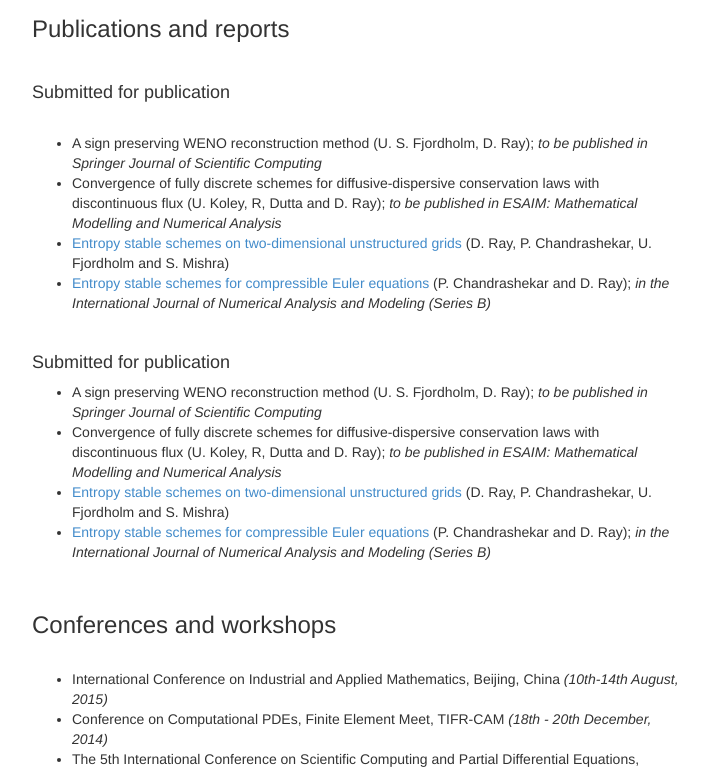
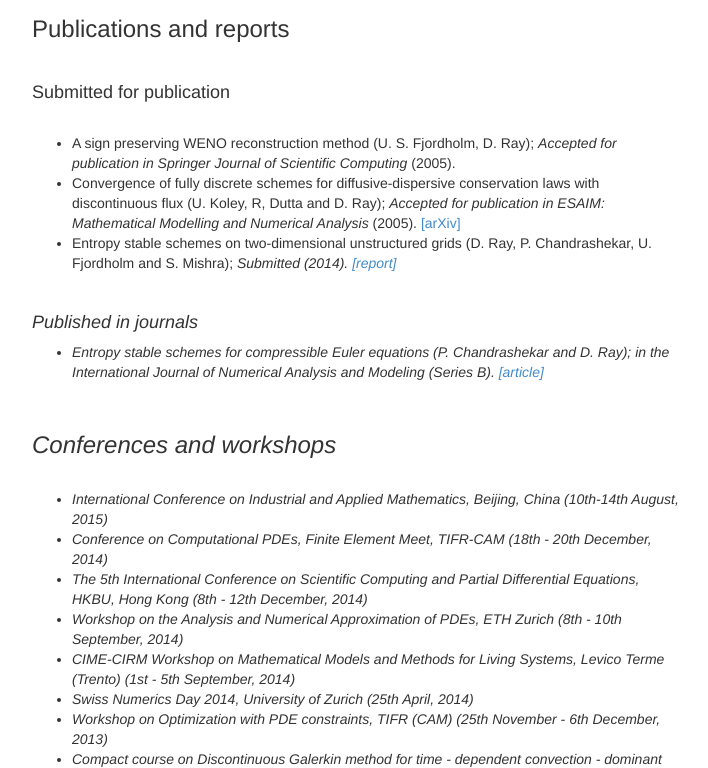
Before and after one commit to deepray/deepray.github.io, a plain HTML site: page research.html in a window 1280 px wide. Shown: the part 480-1248 px from the top of the page, without its empty margins (38-746 px from the left). Drawn offline with nearby package versions, Linux system fonts and the light colour scheme.

Commit message:
Few more updates

```diff
--- a/research.html
+++ b/research.html
@@ -77,10 +77,9 @@
             <div class="row">
                 <div class="col-md-7">
                     <ul>
-                        <li>A sign preserving WENO reconstruction method (U. S. Fjordholm, D. Ray); <i>to be published in Springer Journal of Scientific Computing</i> </li>
-                        <li>Convergence of fully discrete schemes for diffusive-dispersive conservation laws with discontinuous flux (U. Koley, R, Dutta and D. Ray); <i>to be published in ESAIM: Mathematical Modelling and Numerical Analysis</i></li>
-                        <li><a href="http://www.sam.math.ethz.ch/sam_reports/index.php?id=2014-28">Entropy stable schemes on two-dimensional unstructured grids </a> (D. Ray, P. Chandrashekar, U. Fjordholm and S. Mishra) </li>
-                        <li><a href="http://www.math.ualberta.ca/ijnamb/Volume-4-2013/No-4-13/2013-04-02.pdf">Entropy stable schemes for compressible Euler equations </a>(P. Chandrashekar and D. Ray); <i>in the International Journal of Numerical Analysis and Modeling (Series B)</i></li>
+                        <li>A sign preserving WENO reconstruction method (U. S. Fjordholm, D. Ray); <i>Accepted for publication in Springer Journal of Scientific Computing</i> (2005). </li>
+                        <li>Convergence of fully discrete schemes for diffusive-dispersive conservation laws with discontinuous flux (U. Koley, R, Dutta and D. Ray); <i>Accepted for publication in ESAIM: Mathematical Modelling and Numerical Analysis</i> (2005). <a href="http://arxiv.org/abs/1505.00928">[arXiv]</a> </li>
+                        <li>Entropy stable schemes on two-dimensional unstructured grids (D. Ray, P. Chandrashekar, U. Fjordholm and S. Mishra); <i>Submitted (2014). <a href="http://www.sam.math.ethz.ch/sam_reports/index.php?id=2014-28"> [report] </a> </li>
                     </ul>
 
                 </div>
@@ -90,17 +89,14 @@
             <br>
             <div class="row">
                 <div class="col-md-12">
-                    <h4>Submitted for publication</h4>
+                    <h4>Published in journals</h4>
                 </div>
             </div>
 
             <div class="row">
                 <div class="col-md-7">
                     <ul>
-                        <li>A sign preserving WENO reconstruction method (U. S. Fjordholm, D. Ray); <i>to be published in Springer Journal of Scientific Computing</i> </li>
-                        <li>Convergence of fully discrete schemes for diffusive-dispersive conservation laws with discontinuous flux (U. Koley, R, Dutta and D. Ray); <i>to be published in ESAIM: Mathematical Modelling and Numerical Analysis</i></li>
-                        <li><a href="http://www.sam.math.ethz.ch/sam_reports/index.php?id=2014-28">Entropy stable schemes on two-dimensional unstructured grids </a> (D. Ray, P. Chandrashekar, U. Fjordholm and S. Mishra) </li>
-                        <li><a href="http://www.math.ualberta.ca/ijnamb/Volume-4-2013/No-4-13/2013-04-02.pdf">Entropy stable schemes for compressible Euler equations </a>(P. Chandrashekar and D. Ray); <i>in the International Journal of Numerical Analysis and Modeling (Series B)</i></li>
+                        <li>Entropy stable schemes for compressible Euler equations (P. Chandrashekar and D. Ray); <i>in the International Journal of Numerical Analysis and Modeling (Series B).</i> <a href="http://www.math.ualberta.ca/ijnamb/Volume-4-2013/No-4-13/2013-04-02.pdf">[article]</a></li>
                     </ul>
 
                 </div>
```
